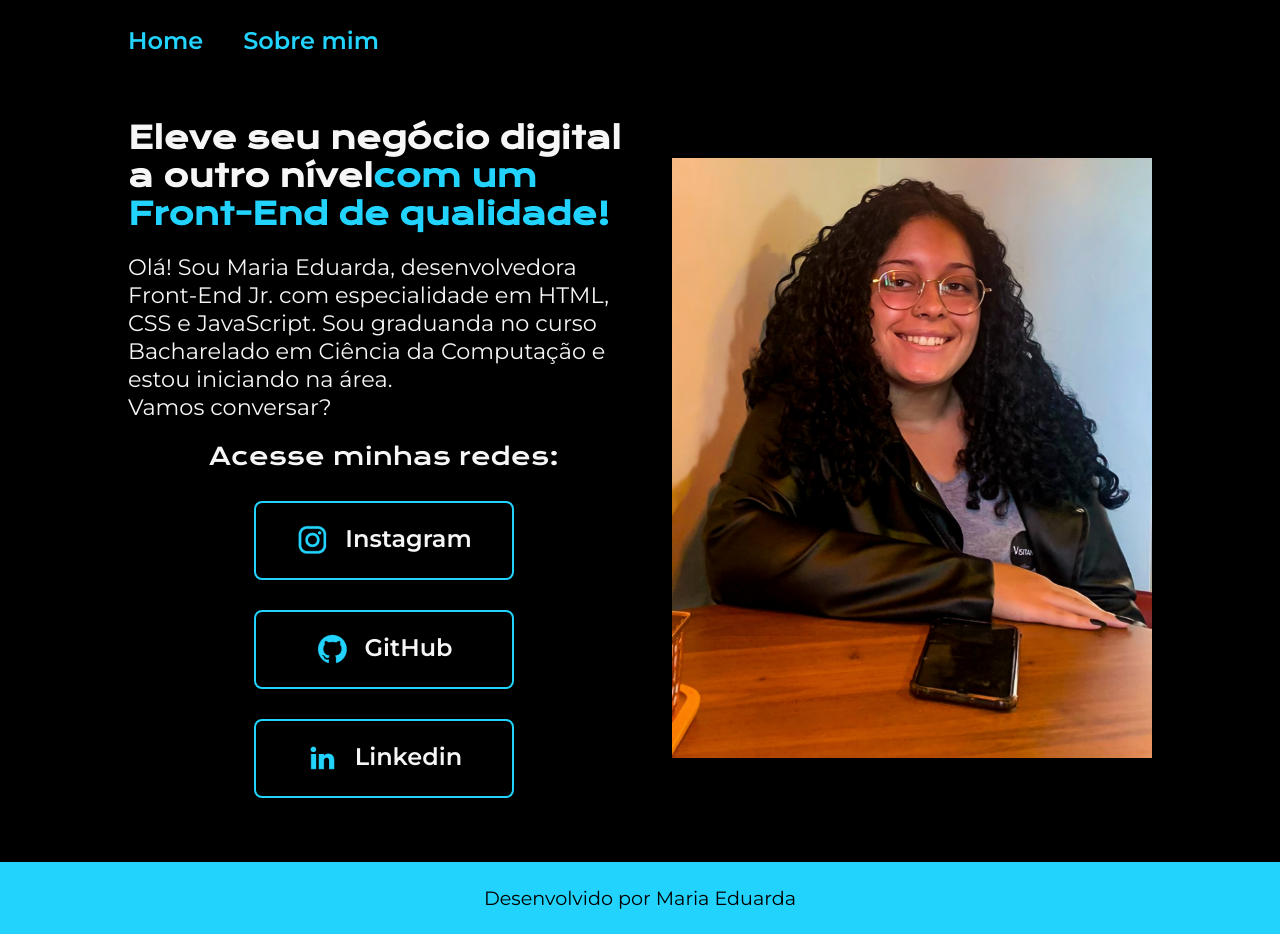
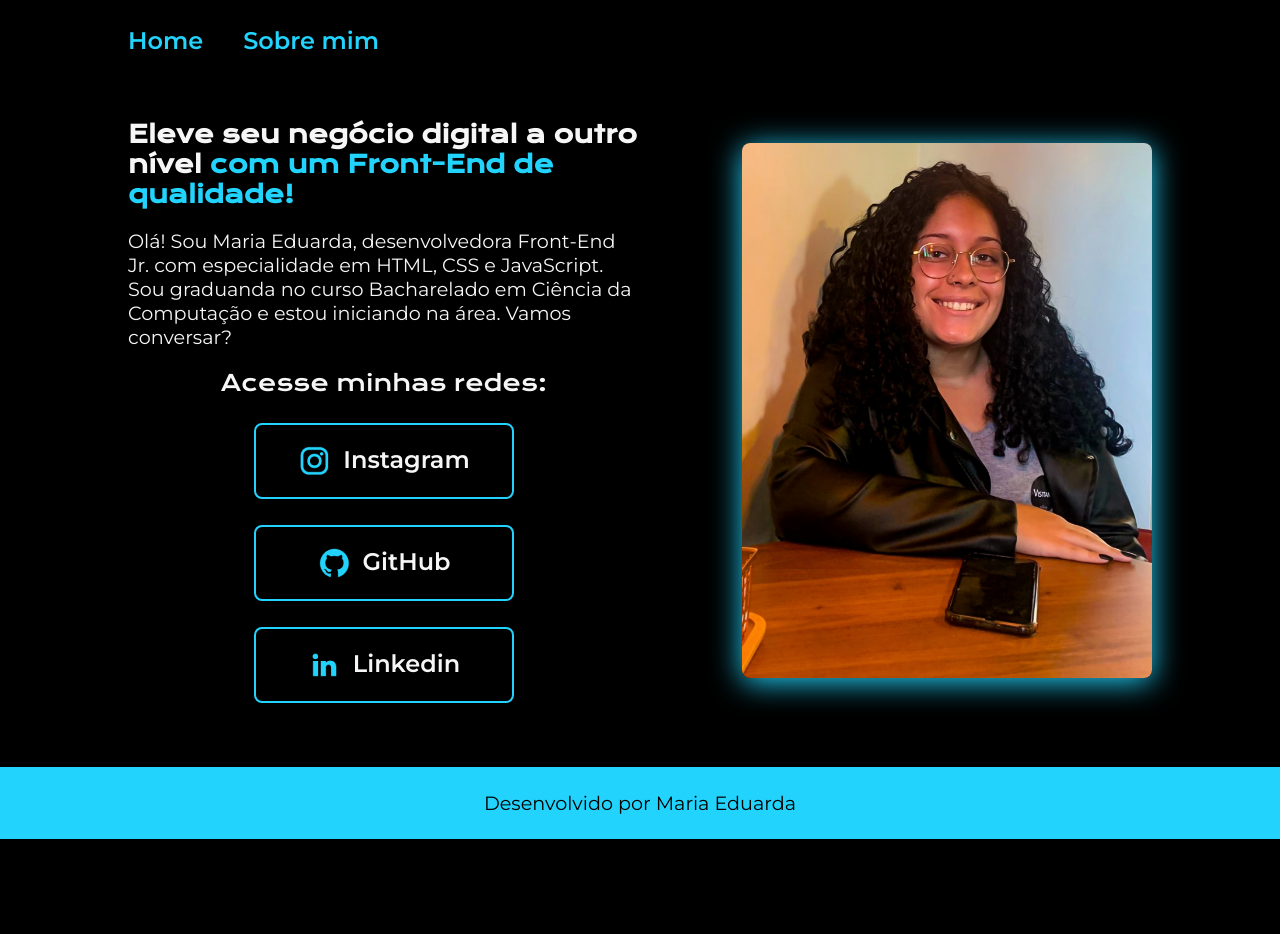
Before and after one commit to MaduAraujo/Portifolio, a plain HTML site: page index.html in a window 1280 px wide. After the commit the page ends 839 px from the top, so only its background shows below. Drawn offline with nearby package versions, Linux system fonts and the light colour scheme.

Commit message:
HTML/CSS

```diff
--- a/index.html
+++ b/index.html
@@ -19,12 +19,11 @@
     <main class="apresentacao">
         <section class="apresentacao__conteudo">
             <h1 class="apresentacao__conteudo__titulo">Eleve seu negócio digital a outro nível<strong
-            class="titulo-destaque">com um Front-End de qualidade!
+            class="titulo-destaque"> com um Front-End de qualidade!
             </strong></h1>
             <p class="apresentacao__conteudo__texto">Olá! Sou Maria Eduarda, desenvolvedora
             Front-End Jr. com especialidade em HTML, CSS e JavaScript. Sou graduanda no curso Bacharelado em
-            Ciência da Computação e estou iniciando na área.<br>
-            Vamos conversar?</p>
+            Ciência da Computação e estou iniciando na área. Vamos conversar?</p>
 
             <div class="apresentacao__links">
                 <h2 class="apresentacao__links__subtitulo">Acesse minhas redes:</h2>
@@ -42,7 +41,7 @@
                 </a>
             </div>
         </section>
-        <img src="./assets/avatar.jpeg" alt= "Foto da Maria Eduarda"  height="600px" width="480px">
+        <img src="./assets/avatar.jpeg" alt= "Foto da Maria Eduarda"  class="apresentacao__imagem">
     </main>
     <footer class="rodape">
         <p>Desenvolvido por Maria Eduarda</p>
--- a/style/style.css
+++ b/style/style.css
@@ -43,7 +43,7 @@ body{
     display: flex;
     align-items: center;
     justify-content: space-between;
-    gap: 20px;
+    gap: 40px;
 }
 
 .apresentacao__conteudo{
@@ -54,7 +54,7 @@ body{
 }
 
 .apresentacao__conteudo__titulo{
-    font-size: 1.90rem;
+    font-size: 1.50rem;
     font-family: var(--fonte-primaria);
 }
 
@@ -63,7 +63,7 @@ body{
 }
 
 .apresentacao__conteudo__texto{
-    font-size: 1.4rem;
+    font-size: 1.2rem;
     font-family: var(--fonte-secundaria);
 }
 
@@ -72,26 +72,26 @@ body{
     flex-direction: column;
     justify-content: space-between;
     align-items: center;
-    gap: 30px;
+    gap: 26px;
 }
 
 .apresentacao__links__subtitulo{
     font-family: var(--fonte-primaria);
     font-weight: 400;
-    font-size: 1.5rem;
+    font-size: 1.4rem;
 }
 
 .apresentacao__links__navegacao{
     display: flex;
     justify-content: center;
-    gap: 16px;
+    gap: 12px;
     border: 2px solid var(--cor-terciaria);
     width: 50%;
     text-align: center;
     border-radius: 8px;
     font-size: 1.5rem;
     font-weight: 600;
-    padding: 21.5px 0;
+    padding: 20px 0;
     text-decoration: none;
     color: var(--cor-secundaria);
     font-family: var(--fonte-secundaria);
@@ -115,6 +115,16 @@ body{
     font-weight: 400;
 }
 
+.apresentacao__imagem {
+    width: 410px;
+    height: auto;
+    display: block;
+    border-radius: 8px;
+    box-shadow: 0 4px 30px #22D4FD;
+
+}
+
+
 @media (max-width: 1200px) {
     .cabecalho{
          padding: 10%;
@@ -129,4 +139,9 @@ body{
     .apresentacao__conteudo{
         width: auto;
     }
+    .apresentacao__imagem {
+        width: 60%;
+        max-width: 300px;
+        margin-bottom: 20px;
+    }
 }
```
Also changed, not shown: about.html (+5 -5 lines).
